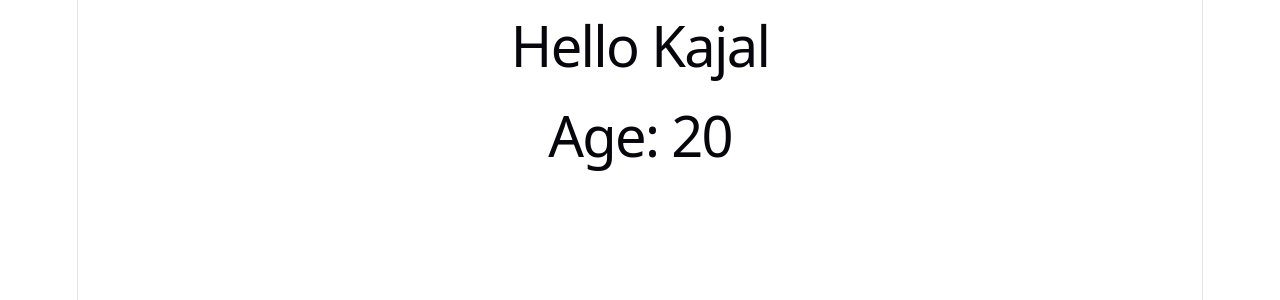
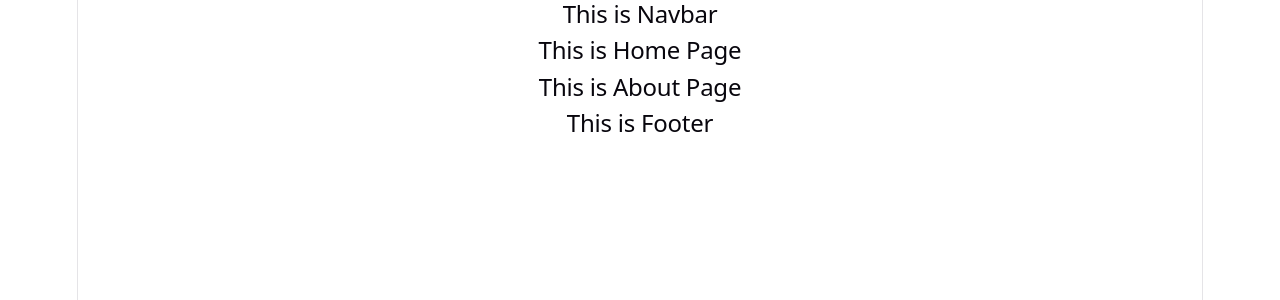
Before and after one commit to KajalKumari-2404/react-revision, a React (Vite) app in the folder react-revision/: page / in a window 1280 px wide. Shown: the top 300 px of the page. Built offline with nearby package versions, Linux system fonts and the light colour scheme.

Commit message:
Completed React components topic

```diff
--- /dev/null
+++ b/react-revision/src/About.jsx
@@ -0,0 +1,7 @@
+function About() {
+  return (
+    <h2>This is About Page</h2>
+  );
+}
+
+export default About;
--- a/react-revision/src/App.jsx
+++ b/react-revision/src/App.jsx
@@ -16,20 +16,38 @@
 
 // export default Welcome;
 
-const name = "Kajal";
-const age = "20"
+// const name = "Kajal";
+// const age = "20"
+
+// function App() {
+//   return (
+//     <>
+//     <h1>Hello {name}</h1>
+//     <h1>Age: {age}</h1>
+//     </>
+//   );
+// }
+
+// export default App;
+
+
+import Navbar from "./Navbar";
+import Home from "./Home";
+import About from "./About";
+import Footer from "./Footer";
 
 function App() {
   return (
-    <>
-    <h1>Hello {name}</h1>
-    <h1>Age: {age}</h1>
-    </>
+    <div>
+      <Navbar />
+      <Home />
+      <About />
+      <Footer />
+    </div>
   );
 }
 
 export default App;
-
 
 
 
--- /dev/null
+++ b/react-revision/src/Footer.jsx
@@ -0,0 +1,7 @@
+function Footer() {
+  return (
+    <h2>This is Footer</h2>
+  );
+}
+
+export default Footer;
--- /dev/null
+++ b/react-revision/src/Home.jsx
@@ -0,0 +1,7 @@
+function Home() {
+  return (
+    <h2>This is Home Page</h2>
+  );
+}
+
+export default Home;
--- /dev/null
+++ b/react-revision/src/Navbar.jsx
@@ -0,0 +1,7 @@
+function Navbar() {
+  return (
+    <h2>This is Navbar</h2>
+  );
+}
+
+export default Navbar;
```
